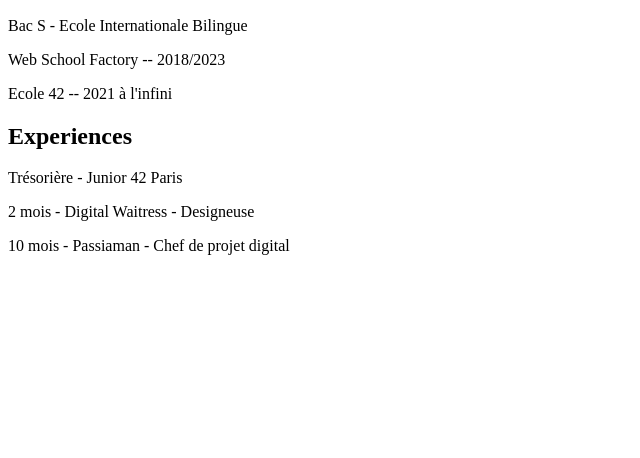
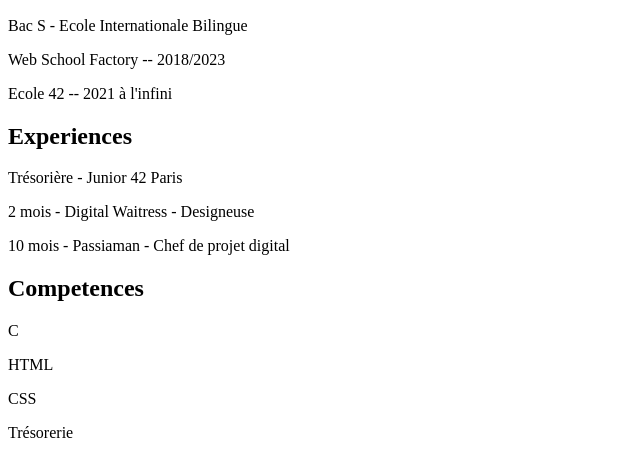
Before and after one commit to jbach-dev/Devops_cours_wsf.github.io, a plain HTML site: page index.html in a window 1280 px wide. Shown: the part 523-981 px from the top of the page, without its empty margins (0-640 px from the left). Before the commit the page ends 800 px from the top, so only its background shows below. Drawn offline with Linux system fonts and the light colour scheme.

Commit message:
Creation section -- Competences

```diff
--- a/index.html
+++ b/index.html
@@ -26,5 +26,12 @@
 		<p>2 mois - Digital Waitress - Designeuse</p>
 		<p>10 mois - Passiaman - Chef de projet digital</p>
 	</section>
+	<section class="competences">
+		<h1>Competences</h1>
+		<p>C</p>
+		<p>HTML</p>
+		<p>CSS</p>
+		<p>Trésorerie</p>
+	</section>
 </body>
 </html>
```
